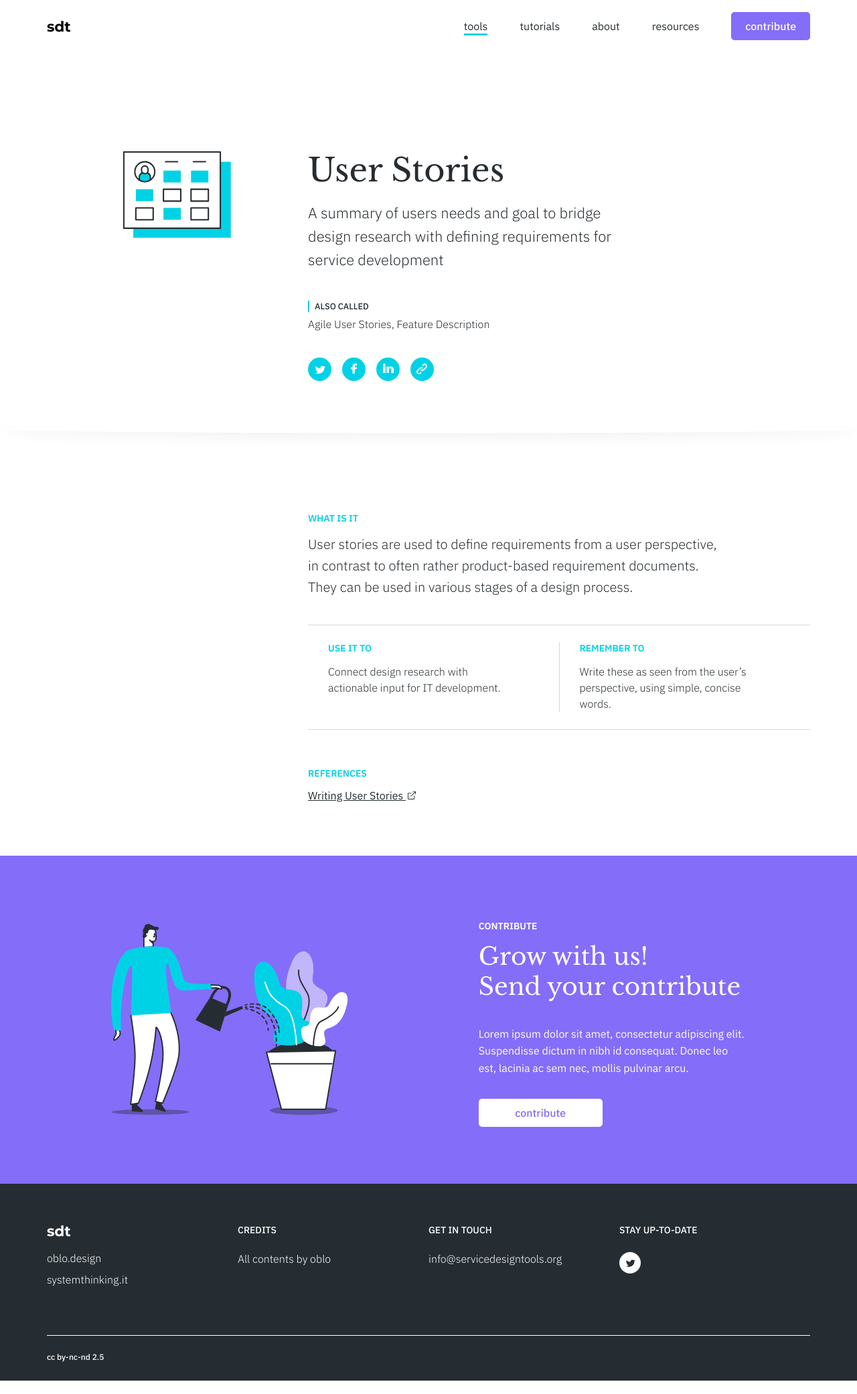
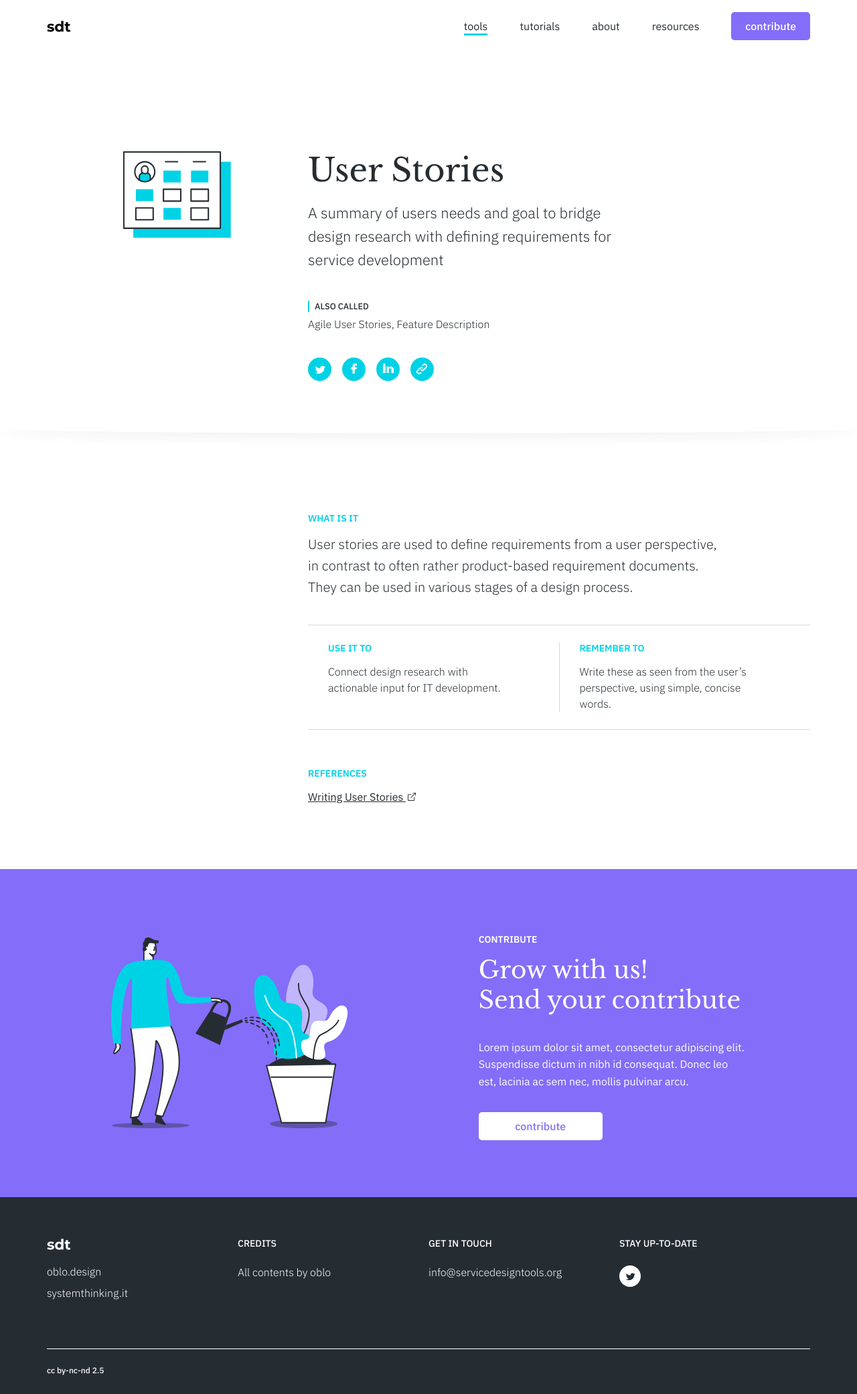
Before and after one commit to service-design-tools/sdt-website, a Jekyll site: the page built from _tools/user-stories.md, in a window 1280 px wide. Shown: the whole page at 67% size. Built offline with Jekyll 4.4.1, drawn with Linux system fonts in a browser that asks for light colours.

Commit message:
Update tool-main.scss

```diff
--- a/_sass/tool/tool-main.scss
+++ b/_sass/tool/tool-main.scss
@@ -126,6 +126,9 @@
 
 .references a {
     text-decoration: underline;
+    display: block;
+    margin-bottom: 1rem;
+    line-height: 1.5;
 }
 
 .references .external-link-icon {
```
